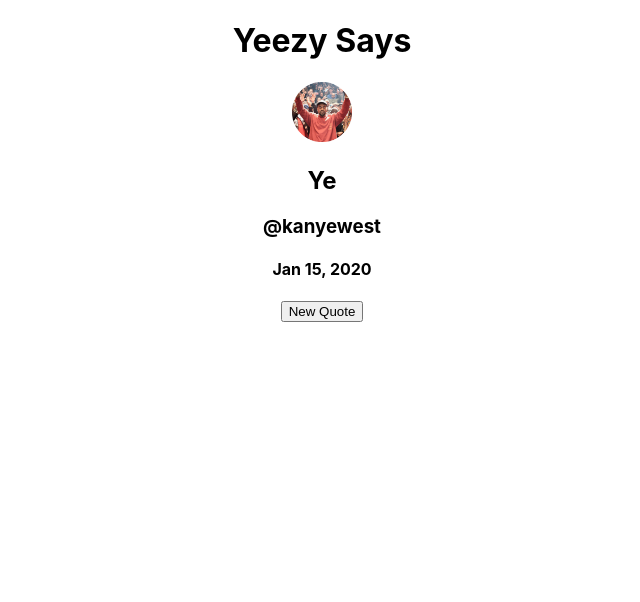
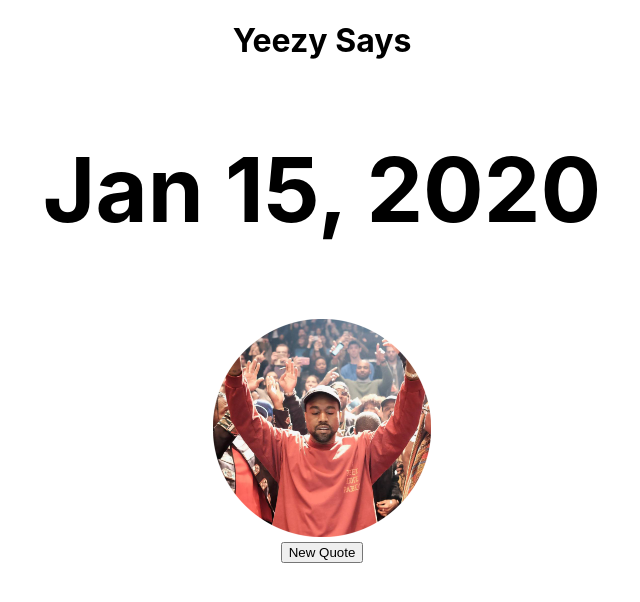
Before and after one commit to colbyallen012/Yeezus, a React (Create React App) app: page / in a window 1280 px wide. Shown: the top 602 px of the page, without its empty margins (318-958 px from the left). Built offline with nearby package versions, Linux system fonts and the light colour scheme; no server answers.

Commit message:
rearrange image and card

```diff
--- a/src/QuoteCard.css
+++ b/src/QuoteCard.css
@@ -1,4 +1,12 @@
 .pablo {
-  height: 60px;
-  width: 60px;
+  height: 17%;
+  width: 17%;
 }
+
+h2 {
+  font-size: 90px;
+}
+
+p {
+  font-size: 40px;
+}
--- a/src/QuoteCard.js
+++ b/src/QuoteCard.js
@@ -12,12 +12,10 @@ export class QuoteCard extends Component {
 
   render() {
     return (
-      <div className={QuoteCard}>
+      <div className='QuoteCard'>
+        <h2>{this.props.today}</h2>
+        <p className='quote'>{this.props.quote}</p>
         <img className='pablo' src={pablo} alt='kanye-west'/>
-        <h2>Ye</h2>
-        <h3>@kanyewest</h3>
-        <h4>{this.props.today}</h4>
-        <p className='quote'>{this.props.quote}</p>
         <form onSubmit={this.newQuote}>
           <button className='quote-button'>New Quote</button>
         </form>
```
Also changed, not shown: src/Utils/check.png (added).
